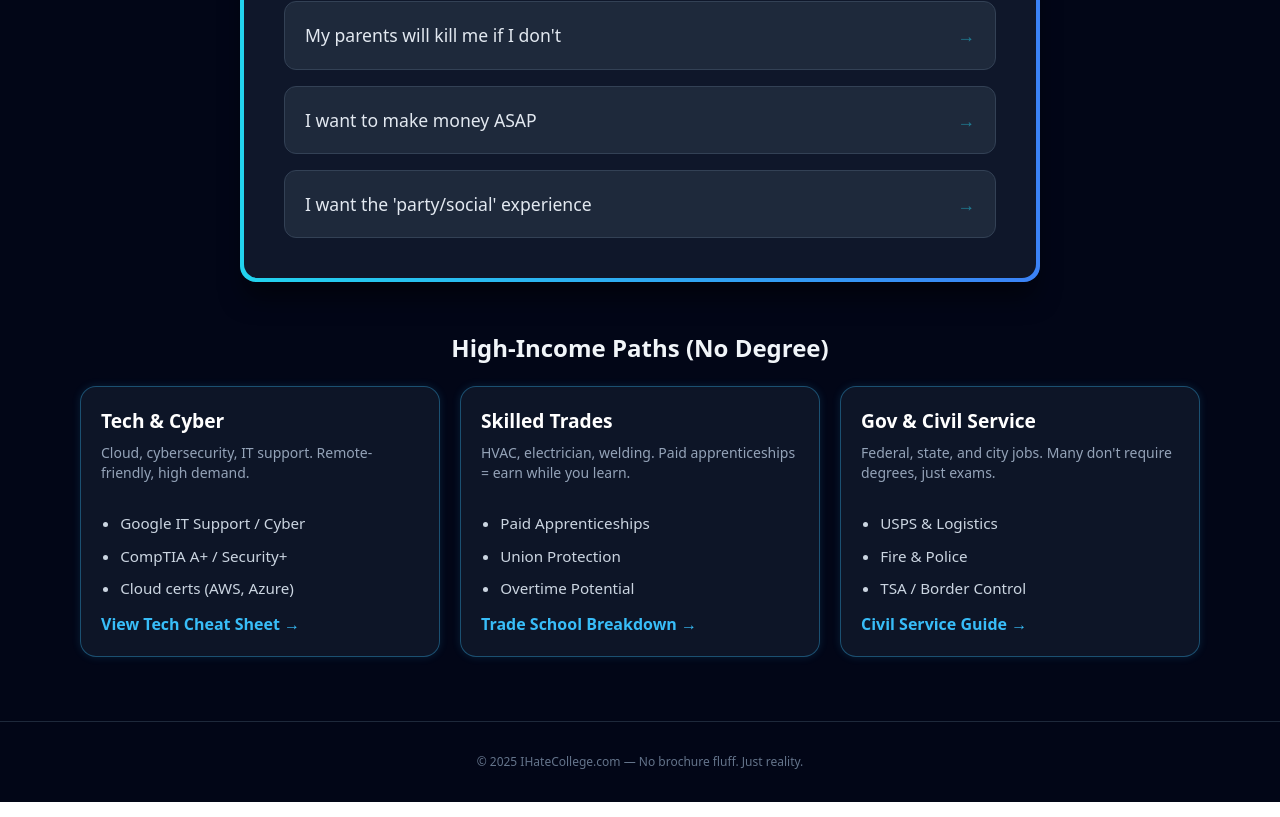
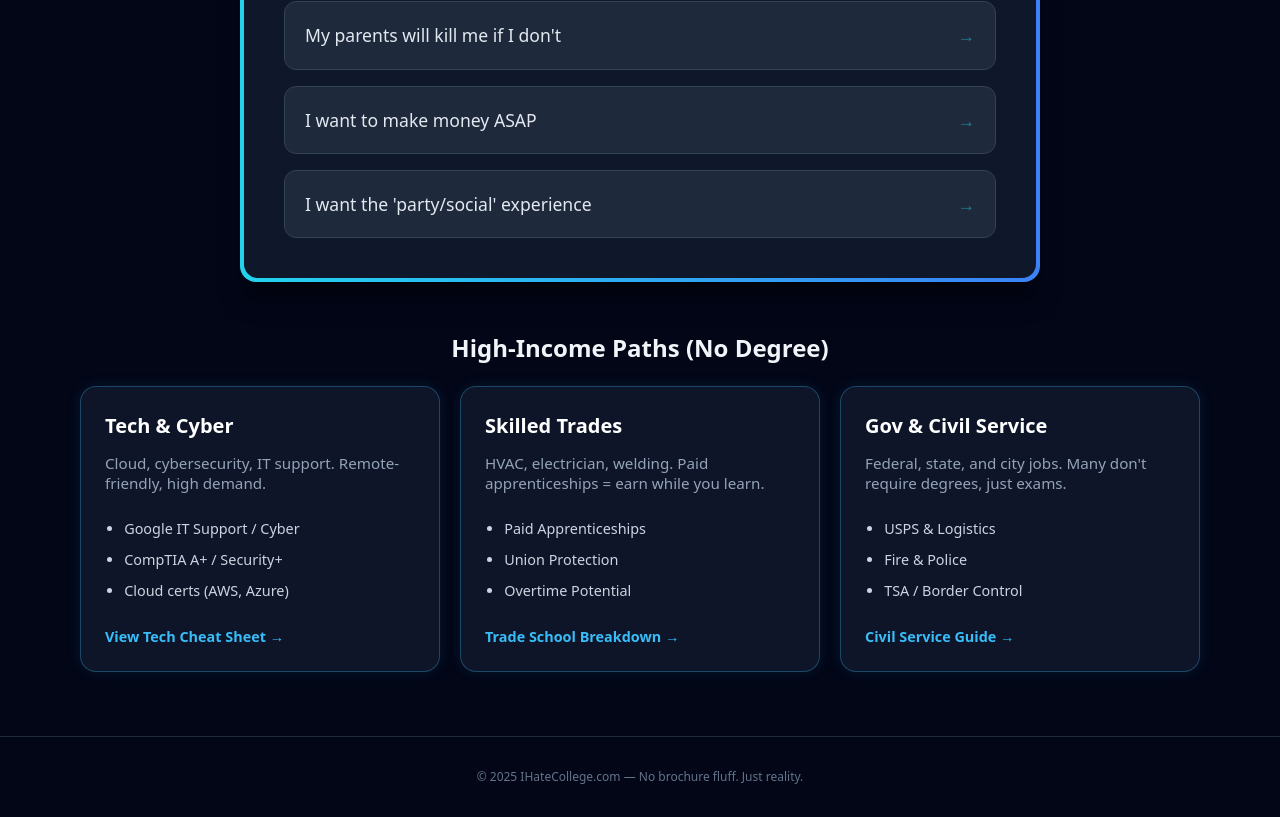
Before and after one commit to placebetsai/Ihatecollege, a Next.js app: page / in a window 1280 px wide. Shown: the part 913-1730 px from the top of the page. Built offline with nearby package versions, Linux system fonts and the light colour scheme.

Commit message:
Update globals.css

```diff
--- a/styles/globals.css
+++ b/styles/globals.css
@@ -13,7 +13,7 @@ html, body {
 
 img { max-width: 100%; display: block; }
 
-/* --- HOMEPAGE ANIMATIONS (Patriotic Pulse) --- */
+/* --- HOMEPAGE HERO ANIMATION --- */
 @keyframes patriotic-glow {
   0% { border-color: rgba(56, 189, 248, 0.4); box-shadow: 0 0 18px rgba(56, 189, 248, 0.15); }
   50% { border-color: rgba(248, 113, 113, 0.4); box-shadow: 0 0 18px rgba(248, 113, 113, 0.15); }
@@ -34,61 +34,56 @@ img { max-width: 100%; display: block; }
 .eyebrow { font-size: 0.78rem; letter-spacing: 0.14em; text-transform: uppercase; color: #9ca3af; margin-bottom: 0.7rem; }
 .hero-subtitle { color: #d1d5db; font-size: 1rem; margin: 0 auto 1.5rem; max-width: 640px; }
 
-/* --- REPAIRED CLASSES FOR INNER PAGES --- */
-/* This section was missing, which is why Trade Schools/Cheat Sheets looked broken */
-
+/* --- GLOBAL LAYOUTS (Restored) --- */
 .section { margin-top: 3rem; }
 .section-title { font-size: 1.5rem; margin-bottom: 1.2rem; font-weight: 700; text-align: center; }
 
+/* This makes sure the cards align in a grid */
 .path-grid {
   display: grid;
   gap: 1.25rem;
   grid-template-columns: repeat(auto-fit, minmax(260px, 1fr));
 }
 
-/* The Critical Card Style */
-.glow-card, .path-card {
+/* --- THE CARD STYLES YOU LOST (Restored) --- */
+/* This is what Trade Schools / Cheat Sheets use */
+.path-card, .glow-card {
   border-radius: 1rem;
-  padding: 1.25rem;
-  background: rgba(15, 23, 42, 0.92); /* Dark Blue Background */
-  border: 1px solid rgba(56, 189, 248, 0.35); /* Blue Border */
-  box-shadow: 0 0 0.5rem rgba(56, 189, 248, 0.15); /* Blue Glow */
+  padding: 1.5rem;
+  background: rgba(15, 23, 42, 0.95); /* Dark background */
+  border: 1px solid rgba(56, 189, 248, 0.3); /* Blue border */
+  box-shadow: 0 0 15px rgba(56, 189, 248, 0.1); /* Slight glow */
   transition: all 0.3s ease;
   display: flex;
   flex-direction: column;
   height: 100%;
 }
 
-.glow-card:hover, .path-card:hover {
+.path-card:hover, .glow-card:hover {
   transform: translateY(-3px);
   border-color: rgba(56, 189, 248, 0.8);
-  box-shadow: 0 0 20px rgba(56, 189, 248, 0.3);
+  box-shadow: 0 0 25px rgba(56, 189, 248, 0.25);
 }
 
-/* Homepage-specific hover colors (Yellow/Pink/Green) */
-/* Only applies to grids that are direct children of the main path-grid */
-.path-grid > div:nth-child(1):hover { border-color: #facc15; box-shadow: 0 0 20px rgba(250, 204, 21, 0.4); }
-.path-grid > div:nth-child(2):hover { border-color: #f472b6; box-shadow: 0 0 20px rgba(244, 114, 182, 0.4); }
-.path-grid > div:nth-child(3):hover { border-color: #4ade80; box-shadow: 0 0 20px rgba(74, 222, 128, 0.4); }
-
-/* Typography inside cards */
+/* --- CARD CONTENT (Restored) --- */
 .path-card h3, .glow-card h3 {
-  font-size: 1.2rem;
+  font-size: 1.25rem;
   font-weight: 700;
-  margin-bottom: 0.5rem;
+  margin-bottom: 0.75rem;
   color: white;
 }
 
 .path-card p, .glow-card p {
   color: #94a3b8;
   margin-bottom: 1rem;
+  font-size: 0.95rem;
 }
 
 .path-card ul, .glow-card ul {
-  margin: 0.75rem 0;
+  margin: 0.5rem 0 1.5rem 0;
   padding-left: 1.2rem;
   color: #cbd5e1;
-  font-size: 0.95rem;
+  font-size: 0.9rem;
   line-height: 1.6;
   list-style-type: disc;
 }
@@ -96,7 +91,8 @@ img { max-width: 100%; display: block; }
 .path-link {
   color: #38bdf8;
   font-weight: 600;
-  margin-top: auto; /* Pushes link to bottom */
+  margin-top: auto;
   display: inline-block;
+  font-size: 0.9rem;
 }
 .path-link:hover { text-decoration: underline; }
```
